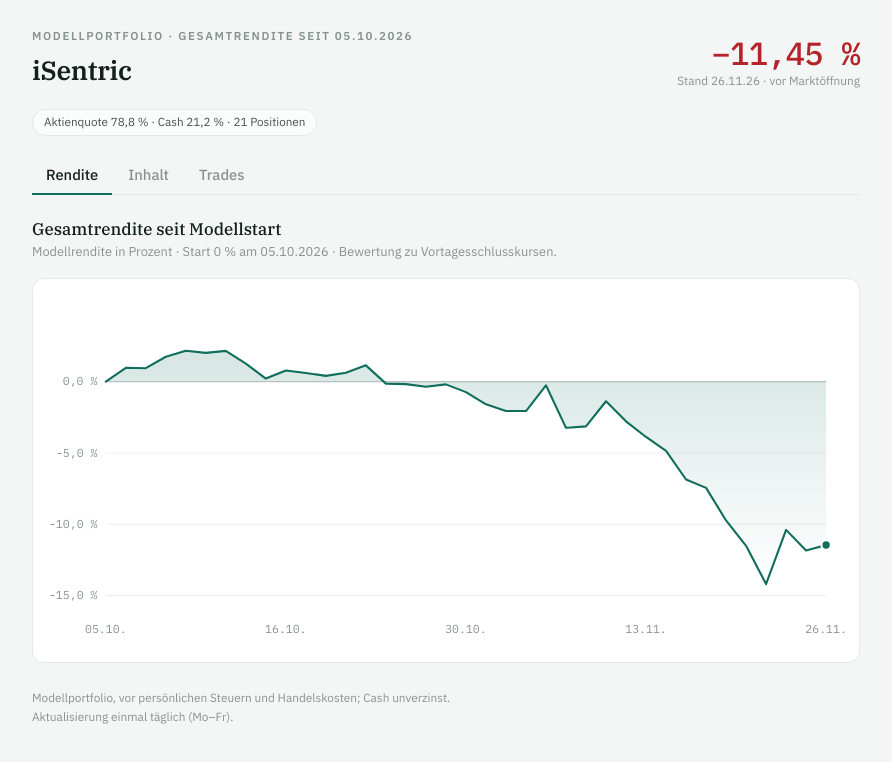
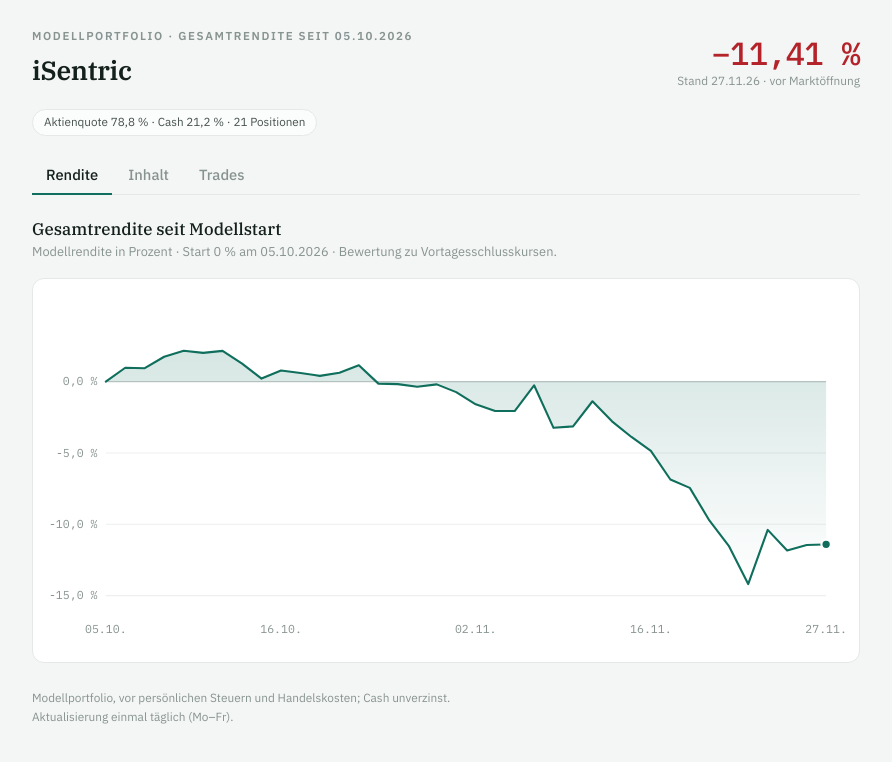
Before and after one commit to Freemre/isentric, a plain HTML site: page index.html in a window 1280 px wide. Shown: the whole page, without its empty margins (194-1086 px from the left). Drawn offline with Linux system fonts and the light colour scheme.

Commit message:
iSentric taegliches Update

```diff
--- a/index.html
+++ b/index.html
@@ -168,10 +168,10 @@ const NAMES = {
 /* === DATA:START (taegliches Update ersetzt genau diese Sektion) === */
 const DATA = {
   "startDate": "2026-10-05",
-  "asOf": "2026-11-26",
-  "index": 88.55,
-  "stockQuote": 78.83,
-  "cashQuote": 21.17,
+  "asOf": "2026-11-27",
+  "index": 88.59,
+  "stockQuote": 78.79,
+  "cashQuote": 21.21,
   "positions": 21,
   "series": [
     {
@@ -321,6 +321,10 @@ const DATA = {
     {
       "d": "2026-11-26",
       "r": -11.45
+    },
+    {
+      "d": "2026-11-27",
+      "r": -11.41
     }
   ],
   "holdings": [
@@ -409,7 +413,7 @@ const DATA = {
       "w": 4.1
     }
   ],
-  "cashWeight": 21.17,
+  "cashWeight": 21.21,
   "trades": [
     {
       "d": "2026-10-05",
```
